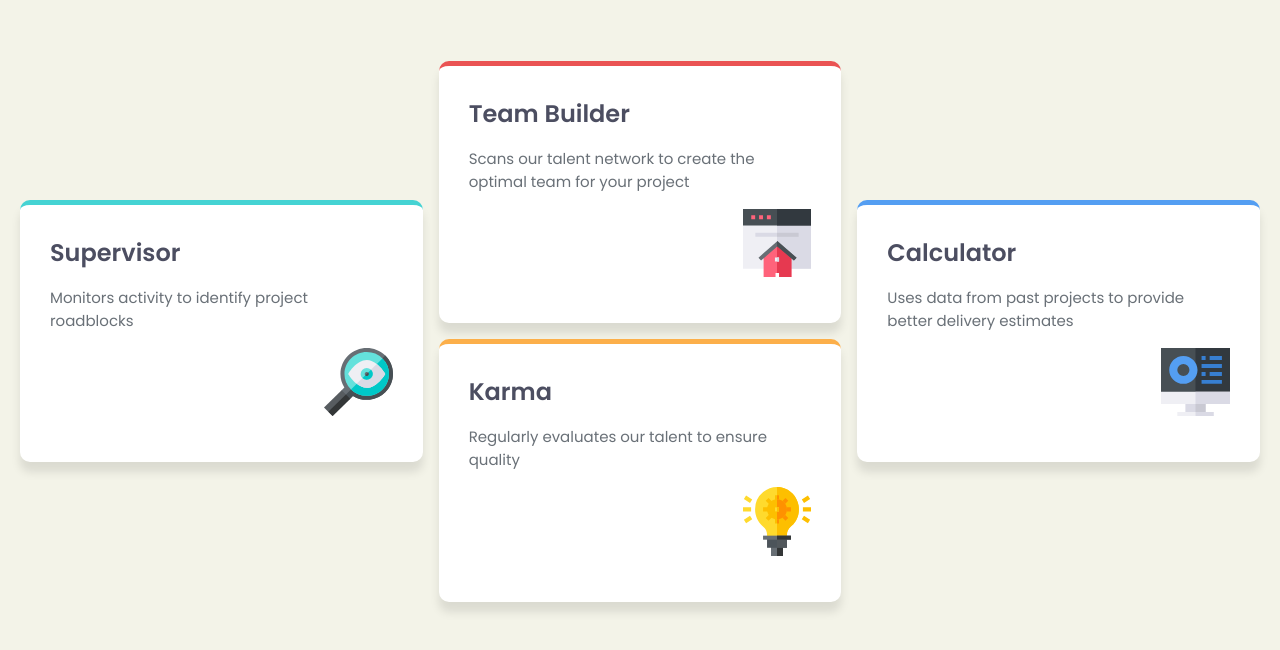
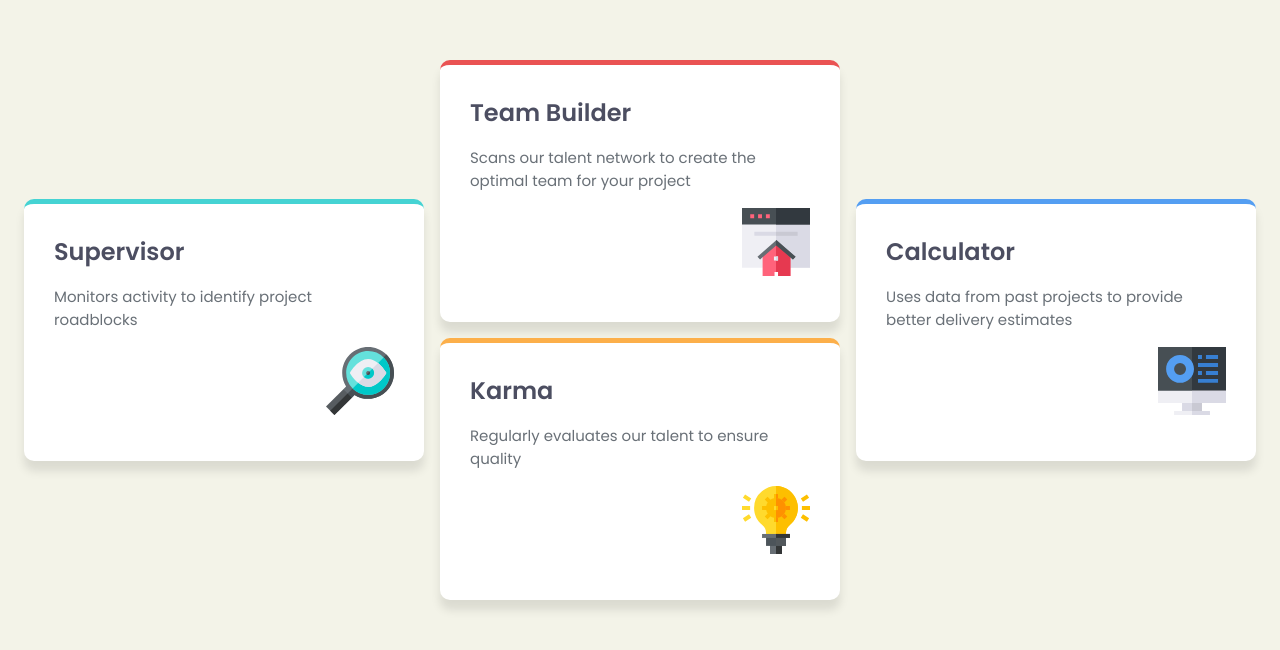
Before and after one commit to ffozdemir/four-card-feature-section, a plain HTML site: page index.html in a window 1280 px wide. Shown: the part 238-888 px from the top of the page. Drawn offline with Linux system fonts and the light colour scheme.

Commit message:
Refactor CSS variables and card layout for improved styling and responsiveness

```diff
--- a/style.css
+++ b/style.css
@@ -5,12 +5,13 @@
   --color-primary-cyan: hsl(180, 62%, 55%);
   --color-primary-orange: hsl(34, 97%, 64%);
   --color-primary-blue: hsl(212, 86%, 64%);
+  --box-shadow-color: rgba(0, 0, 0, 0.1);
 
   --color-neutral-grey-500: hsl(234, 12%, 34%);
   --color-neutral-grey-400: hsl(212, 6%, 44%);
   --color-neutral-white: hsl(0, 0%, 100%);
 
-  --color-background: rgba(243, 243, 231, 0.932);
+  --color-background: hsla(60, 33%, 93%, 0.932);
 
   --font-family-body: "Poppins", sans-serif;
   --font-size: 0.938rem;
@@ -45,7 +46,6 @@ main {
   justify-content: center;
   align-items: center;
   gap: 2rem;
-  max-width: 40rem;
 }
 
 .cards-header {
@@ -58,7 +58,7 @@ main {
   padding: 10px;
 }
 
-.cards-header h2 {
+.cards-header h1 {
   font-size: var(--font-size-large);
 }
 
@@ -70,7 +70,7 @@ main {
 .card {
   background-color: var(--color-neutral-white);
   border-radius: var(--border-radius);
-  box-shadow: 0px 10px 10px rgba(0, 0, 0, 0.1);
+  box-shadow: 0px 10px 10px var(--box-shadow-color);
   padding: 30px 30px 40px;
   width: 100%;
   display: flex;
@@ -116,10 +116,14 @@ main {
 @media (min-width: 48rem) {
   main {
     display: grid;
-    grid-template-columns: repeat(auto-fit, minmax(200px, 1fr));
-    grid-template-rows: repeat(3, 1fr) 50px;
+    grid-template-columns: repeat(3, minmax(200px, 1fr));
+    grid-template-rows: repeat(3, 1fr);
     gap: 1rem;
-    max-width: 80rem;
+    margin-bottom: 5rem;
+  }
+
+  .card{
+   max-width: 25rem;
   }
 
   .cards-header {
@@ -128,7 +132,6 @@ main {
     max-width: 500px;
     margin: 0 auto;
   }
-
   .cards-header h1 {
     font-size: 1.8rem;
   }
```
